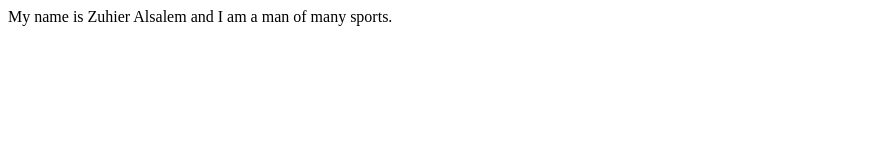
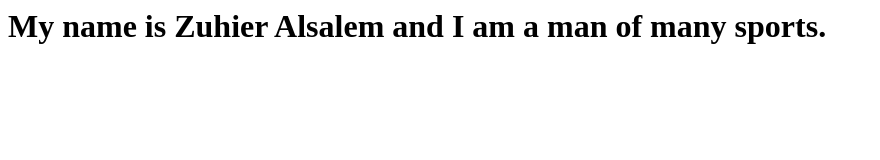
Before and after one commit to za10015/mypage, a plain HTML site: page index.html in a window 1280 px wide. Shown: the whole page, without its empty margins (0-880 px from the left). Drawn offline with Linux system fonts and the light colour scheme.

Commit message:
Update index.html

```diff
--- a/index.html
+++ b/index.html
@@ -1 +1,11 @@
+<html>
+ <head>
+
+ <title>Zuhier Alsalem</title>
+ </head>
+ <body>
+<h1>
 My name is Zuhier Alsalem and I am a man of many sports.
+</h1>
+ </body>
+</html>
```
